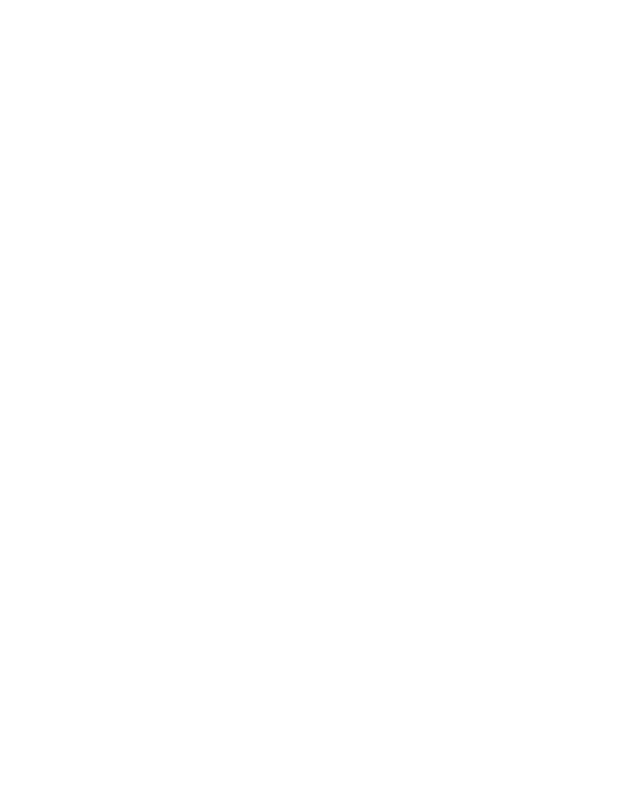
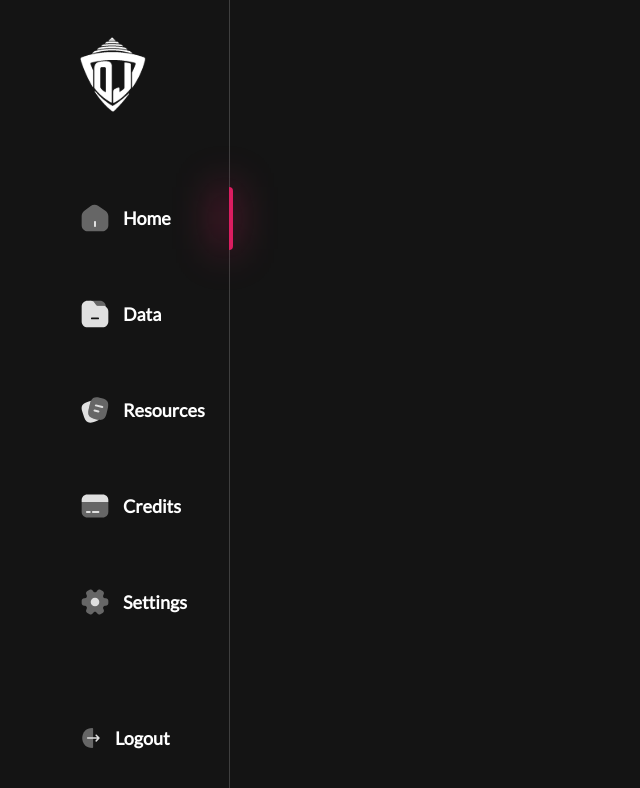
Before and after one commit to ishimweemmy/track-master, a React (Vite) app: page /dashboard in a window 1280 px wide. Before the commit this address had no page. Shown: the top 788 px of the page, without its empty margins (0-640 px from the left). Built offline with nearby package versions, Linux system fonts and the light colour scheme.

Commit message:
[feat]: completed the sidebar of the dashboard

```diff
--- a/package.json
+++ b/package.json
@@ -9,6 +9,9 @@
     "preview": "vite preview"
   },
   "dependencies": {
+    "@emotion/react": "^11.10.6",
+    "@emotion/styled": "^11.10.6",
+    "@mui/material": "^5.11.9",
     "antd": "^5.2.1",
     "react": "^18.2.0",
     "react-dom": "^18.2.0",
--- a/src/App.tsx
+++ b/src/App.tsx
@@ -1,14 +1,32 @@
 import { useState } from "react";
-import reactLogo from "./assets/react.svg";
+import { BrowserRouter, Route, Routes } from "react-router-dom";
+import Login from "./pages/auth/Login";
+import Settings from "./components/Settings";
+import Home from "./components/Home";
+import Data from "./components/Data";
+import Resources from "./components/Resources";
+import Credits from "./components/Credits";
+import SignUp from "./pages/auth/SignUp";
 import Dashboard from "./pages/Dashboard";
-import { Outlet } from "react-router-dom";
 
 function App() {
-
-  return <div className="w-screen h-screen">
-    <Dashboard />
-    <Outlet />
-  </div>;
+  return (
+    <div className="w-screen h-screen">
+      <BrowserRouter>
+        <Routes>
+          <Route path="/dashboard" element={<Dashboard />}>
+            <Route path="" element={<Home />} />
+            <Route path="settings" element={<Settings />} />
+            <Route path="data" element={<Data />} />
+            <Route path="resources" element={<Resources />} />
+            <Route path="Credits" element={<Credits />} />
+          </Route>
+          <Route path="/login" element={<Login />} />
+          <Route path="/signup" element={<SignUp />} />
+        </Routes>
+      </BrowserRouter>
+    </div>
+  );
 }
 
 export default App;
--- a/src/components/Home.tsx
+++ b/src/components/Home.tsx
@@ -1,5 +1,5 @@
 const Home = () => {
-  return <div>Home</div>;
+  return <div className="w-[80%] h-fit flex flex-col items-center gap-4"></div>
 };
 
 export default Home;
--- a/src/index.css
+++ b/src/index.css
@@ -7,8 +7,12 @@
   font-family: "Lato", sans-serif;
 }
 
+@layer components {
+  .button {
+    @apply w-[49%] py-4  text-white bg-red rounded-lg text-sm font-medium transition duration-300;
+  }
 
-.ant-input {
-  background-color: inherit;
-  color: white;
+  .buttonOutline {
+    @apply w-[49%] py-4 bg-transparent text-red border border-red rounded-lg text-sm font-medium transition duration-300;
+  }
 }
--- a/src/main.tsx
+++ b/src/main.tsx
@@ -1,28 +1,10 @@
-import React from "react";
 import ReactDOM from "react-dom/client";
 import App from "./App";
 import "./index.css";
-import { BrowserRouter, Route, Routes } from "react-router-dom";
-import Login from "./pages/auth/Login";
-import Settings from "./components/Settings";
-import Home from "./components/Home";
-import Data from "./components/Data";
-import Resources from "./components/Resources";
-import Credits from "./components/Credits";
-import SignUp from "./pages/auth/SignUp";
+import React from "react";
 
 ReactDOM.createRoot(document.getElementById("root") as HTMLElement).render(
-  <BrowserRouter>
-    <Routes>
-      <Route path="/" element={<App />}>
-        <Route path="/settings" element={<Settings />} />
-        <Route path="" element={<Home />} />
-        <Route path="/data" element={<Data />} />
-        <Route path="/resources" element={<Resources />} />
-        <Route path="/Credits" element={<Credits />} />
-      </Route>
-      <Route path="/login" element={<Login />} />
-      <Route path="/signup" element={<SignUp />} />
-    </Routes>
-  </BrowserRouter>
+  <React.StrictMode>
+    <App />
+  </React.StrictMode>
 );
--- a/src/pages/Dashboard.tsx
+++ b/src/pages/Dashboard.tsx
@@ -1,5 +1,92 @@
+import { useState } from "react";
+import { Link } from "react-router-dom";
+
 const Dashboard = () => {
-  return <div>Dashboard</div>;
+  const [sidebarIconsData, setSideBarIconsData] = useState([
+    {
+      icon: "home-2",
+      label: "Home",
+      active: true,
+      url: "",
+    },
+    {
+      icon: "folder-2",
+      label: "Data",
+      active: false,
+      url: "data",
+    },
+    {
+      icon: "note-2",
+      label: "Resources",
+      active: false,
+      url: "resources",
+    },
+    {
+      icon: "card",
+      label: "Credits",
+      active: false,
+      url: "credits",
+    },
+    {
+      icon: "setting-2",
+      label: "Settings",
+      active: false,
+      url: "settings",
+    },
+  ]);
+
+  const handleLableActiveness = (label: string) => {
+    setSideBarIconsData((prevData) => {
+      return prevData.map((data) => {
+        if (data.active) {
+          data.active = false;
+        }
+        return data.label === label ? { ...data, active: !data.active } : data;
+      });
+    });
+  };
+
+  return (
+    <div className="w-screen h-full overflow-hidden bg-primary">
+      <div className="w-[18%] h-full flex flex-col items-center justify-between py-8 border-r border-r-gray-400">
+        <img src="/logo.svg" className="z-10" height={10} width={70} alt="" />
+        <div className="w-full h-fit flex flex-col gap-8 items-center justify-center">
+          {sidebarIconsData.map((item) => {
+            return (
+              <Link
+                to={`/dashboard/${item.url}`}
+                className={`w-full grid place-items-center relative after:w-1 after:h-[99%] after:rounded-r-lg after:absolute after:-right-1 after:transition-all after:duration-1000 ${
+                  item.active && " after:bg-red "
+                }`}
+                onClick={() => handleLableActiveness(item.label)}
+              >
+                <div className="w-[80%] h-full py-4 flex items-center justify-start gap-3 hover:bg-gray-400 transition-all duration-500 text-lg text-white font-bold rounded-lg pl-14 ">
+                  <img
+                    src={`/bulk/${item.icon}.svg`}
+                    className="w-8 h-8"
+                    alt=""
+                  />
+                  <span>{item.label}</span>
+                </div>
+                <div
+                  className={`h-[97%] w-2 transition-all duration-1000 ${
+                    item.active && "bg-red"
+                  } absolute right-0`}
+                  style={{ WebkitFilter: `blur(20px)` }}
+                ></div>
+              </Link>
+            );
+          })}
+        </div>
+        <div className="w-full grid place-items-center relative after:w-1 after:h-[99%]">
+          <div className="w-[80%] h-full py-4 flex items-center justify-start gap-3 hover:bg-gray-400 transition-all duration-500 text-lg text-white font-bold rounded-lg pl-14 ">
+            <img src={`/bulk/logout.svg`} alt="" />
+            <span>Logout</span>
+          </div>
+        </div>
+      </div>
+    </div>
+  );
 };
 
 export default Dashboard;
--- a/src/pages/auth/Login.tsx
+++ b/src/pages/auth/Login.tsx
@@ -1,4 +1,10 @@
-import { Input } from "antd";
+import {
+  Button,
+  Checkbox,
+  FormControlLabel,
+  InputAdornment,
+  TextField,
+} from "@mui/material";
 import { Link } from "react-router-dom";
 
 const Login = () => {
@@ -44,22 +50,106 @@
           })}
         </div>
       </div>
-      <div className="w-full h-full flex flex-col items-center justify-center gap-[1rem]">
+      <div className="w-full h-full flex flex-col items-center justify-center gap-[2rem]">
         <span className="text-white text-4xl font-bold tracking-wider">
           Login to TrackMaster
         </span>
         <div className="w-[50%] h-[5.5rem] flex flex-col items-start gap-2">
-          <span className="text-white text-sm font-semibold tracking-wider">Username</span>
-          <Input size="large" placeholder="Enter Username" prefix={<img src="/bulk/user.svg" />} className="text-[#ffffff4b]" style={{border: `1px solid #ffffff4b`, backgroundColor: `black`, height: `100%`}} />
+          <span className="text-white text-sm font-semibold tracking-wider">
+            Username
+          </span>
+          <TextField
+            placeholder="Enter username"
+            InputProps={{
+              sx: {
+                "& input": {
+                  color: "white",
+                },
+                "& label": { color: "white" },
+              },
+              startAdornment: (
+                <InputAdornment position="start">
+                  <img src="/bulk/user.svg" />
+                </InputAdornment>
+              ),
+            }}
+            required
+            fullWidth
+          />
         </div>
         <div className="w-[50%] h-[5.5rem] flex flex-col items-start gap-2">
-          <span className="text-white text-sm font-semibold tracking-wider">Password</span>
-          <Input size="large" placeholder="Enter Password" prefix={<img src="/bulk/key.svg" />} suffix={<img src="/bulk/frame.svg" />} className="text-white" style={{border: `1px solid #ffffff4b`, backgroundColor: `black`, height: `100%`}} />
+          <span className="text-white text-sm font-semibold tracking-wider">
+            Password
+          </span>
+          <TextField
+            placeholder="Enter Password"
+            InputProps={{
+              sx: {
+                "& input": {
+                  color: "white",
+                },
+              },
+              startAdornment: (
+                <InputAdornment position="start">
+                  <img src="/bulk/key.svg" />
+                </InputAdornment>
+              ),
+              endAdornment: (
+                <InputAdornment position="start">
+                  <img src="/bulk/frame.svg" />
+                </InputAdornment>
+              ),
+            }}
+            required
+            fullWidth
+          />
         </div>
-        <div className="w-[50%] h-[1rem] flex justify-between bg-[blue]">
-          <Input type="checkbox" style={{border: `none`, outline: `none`}} />
-          <Link to="resetPassword" className="text-white font-bold text-sm uppercase whitespace-nowrap">Reset password</Link>
+        <div className="w-[48%] h-[1rem] flex justify-between">
+          <FormControlLabel
+            control={
+              <Checkbox
+                defaultChecked
+                sx={{
+                  "& .MuiSvgIcon-root": {
+                    color: "white",
+                    fontSize: "1.3rem",
+                  },
+                }}
+              />
+            }
+            label="Remember me"
+            sx={{
+              color: "white",
+            }}
+          />
+          <Link
+            to="resetPassword"
+            className="text-white font-bold text-sm whitespace-nowrap"
+          >
+            Reset password
+          </Link>
         </div>
+        <button className="button hover:buttonOutline">Login</button>
+        <h1 className="w-full flex flex-col items-center relative">
+          <hr className="w-[48%] border border-gray-400" />
+          <span className="text-gray-300 absolute bg-primary px-4 -translate-y-3">
+            Or login with
+          </span>
+        </h1>
+        <div className="w-full h-fit flex items-center justify-center gap-4">
+          {["facebook", "google", "apple"].map((item) => {
+            return (
+              <div className="w-fit h-14 p-3 border rounded-xl border-gray-400">
+                <img
+                  src={`/bulk/${item}.svg`}
+                  className="w-full h-full "
+                  alt=""
+                />
+              </div>
+            );
+          })}
+        </div>
+        <Link to="/signup" className="text-gray-400 tracking-wider">Haven't sign up yet? <b className="text-white">Sign Up</b></Link>
       </div>
     </div>
   );
--- a/tailwind.config.cjs
+++ b/tailwind.config.cjs
@@ -2,12 +2,16 @@
 module.exports = {
   content: ["./index.html", "./src/**/*.{js,ts,jsx,tsx}"],
   theme: {
-    extend: {},
-    colors: {
-      primary: "#141414",
-      white: "#fff",
-      red: "#DB1D60"
-    }
+    extend: {
+      colors: {
+        primary: "#141414",
+        red: "#DB1D60",
+        transparent: "#ffffff00",
+        "gray-300": "#ffffff69",
+        "gray-400": "#ffffff2f",
+      }
+    },
+
   },
   plugins: [],
 };
```
Also changed, not shown: 1 other file (tests, documents, lock files or other folders).
